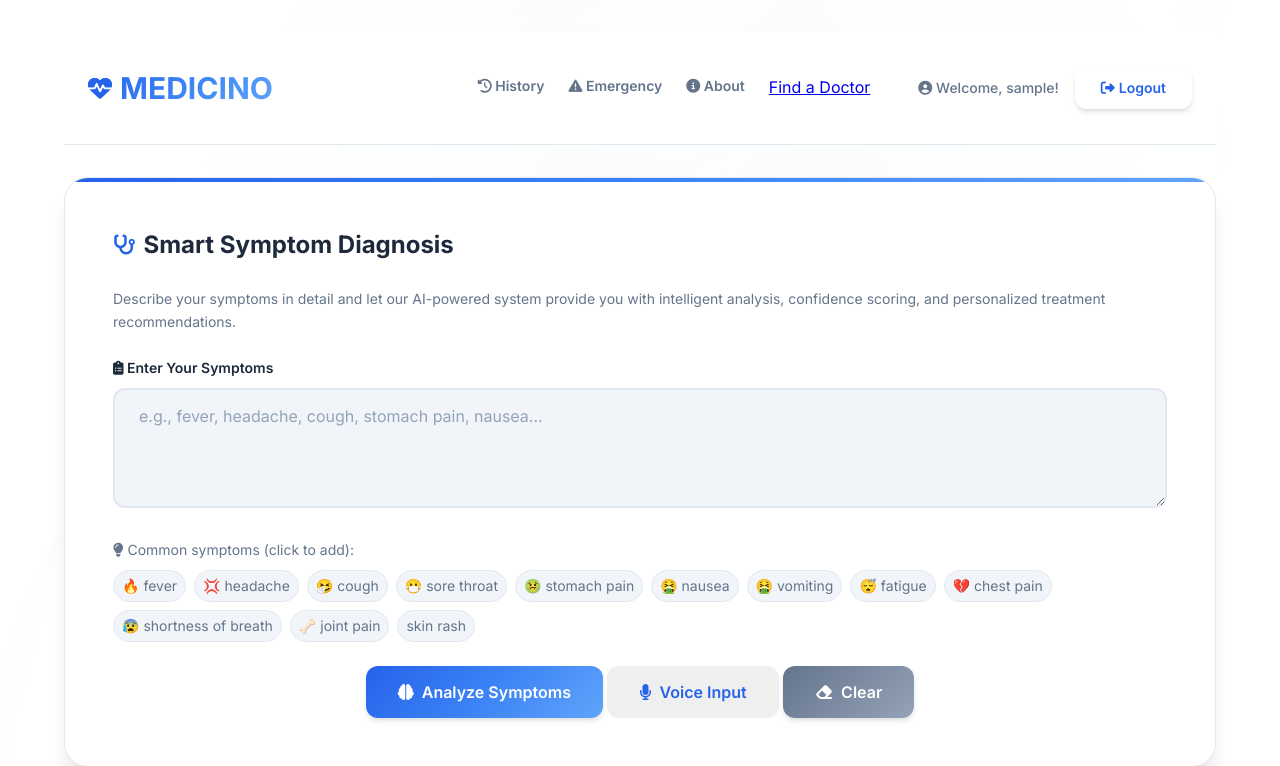
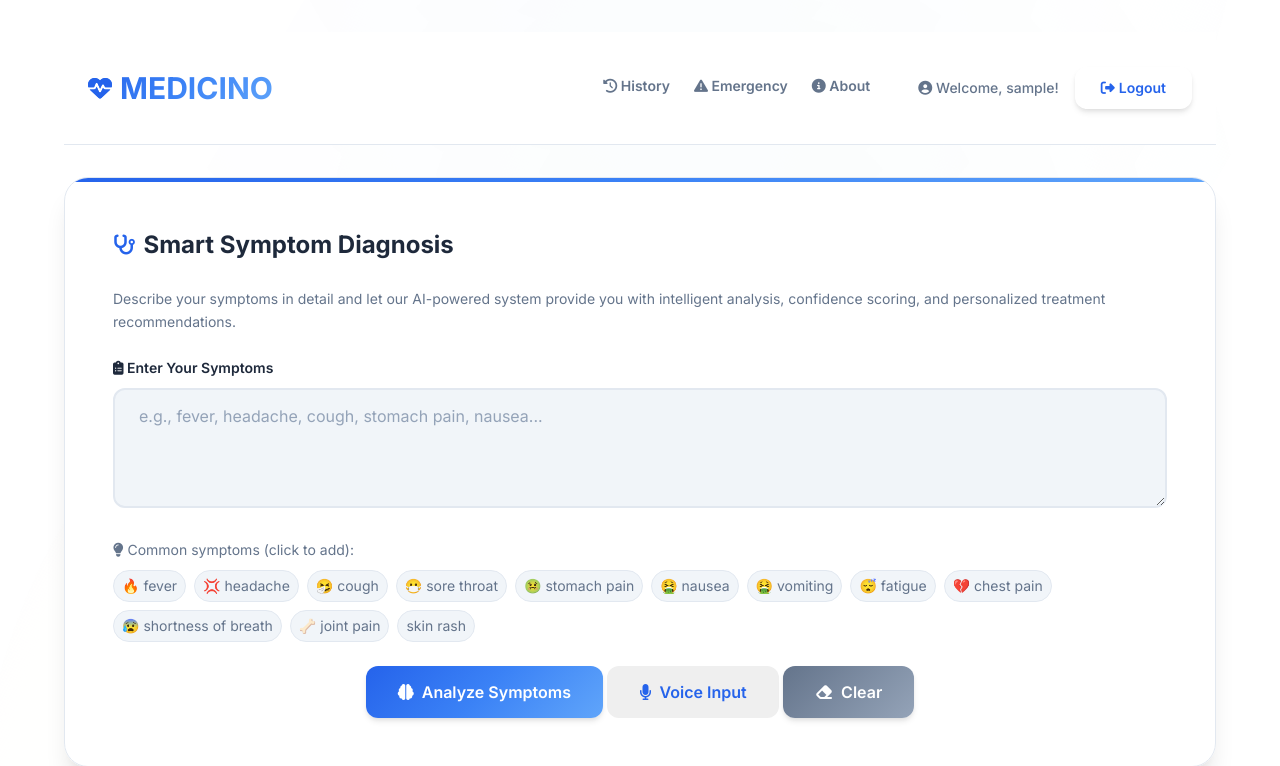
Before and after one commit to hardikm1410/Medicino, a Flask app: page /app in a window 1280 px wide. Shown: the top 766 px of the page. Run offline with Flask 3, Linux system fonts and the light colour scheme; the visitor is signed in with stand-in values (Sample User, id 1); data comes from the database, SQL or seed files in the repository.

Commit message:
Update index.html

```diff
--- a/templates/index.html
+++ b/templates/index.html
@@ -83,7 +83,7 @@
                         <a id="historyBtn" class="nav-link"><i class="fas fa-history"></i> History</a>
                         <a id="emergencyBtn" class="nav-link"><i class="fas fa-exclamation-triangle"></i> Emergency</a>
                         <a id="aboutBtn" class="nav-link"><i class="fas fa-info-circle"></i> About</a>
-                        <a href="/doctors" class="text-gray-600 hover:text-blue-700 transition-colors duration-200">Find a Doctor</a>
+
                     </nav>
 
                     <!-- Authentication Section -->
```
